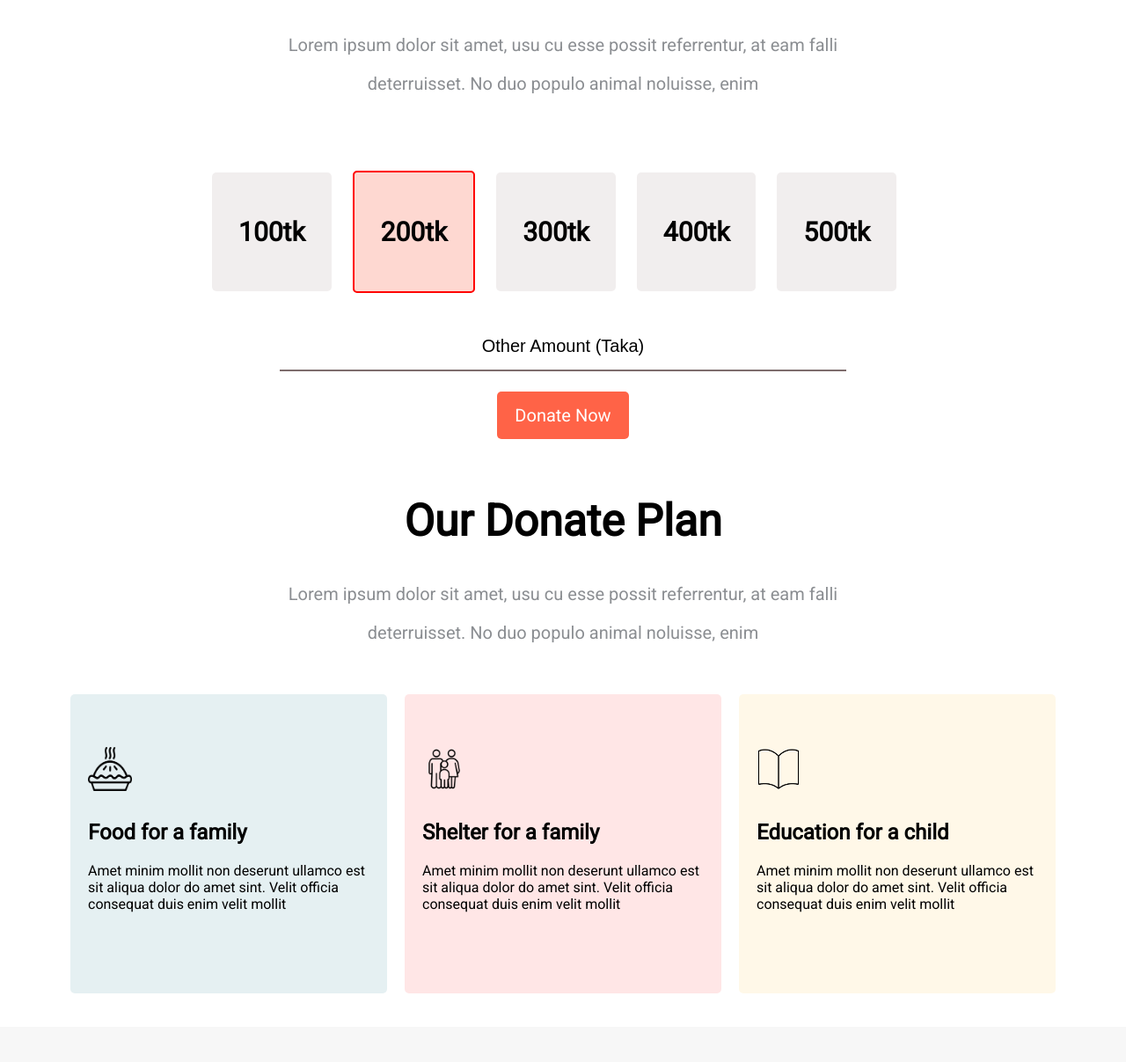
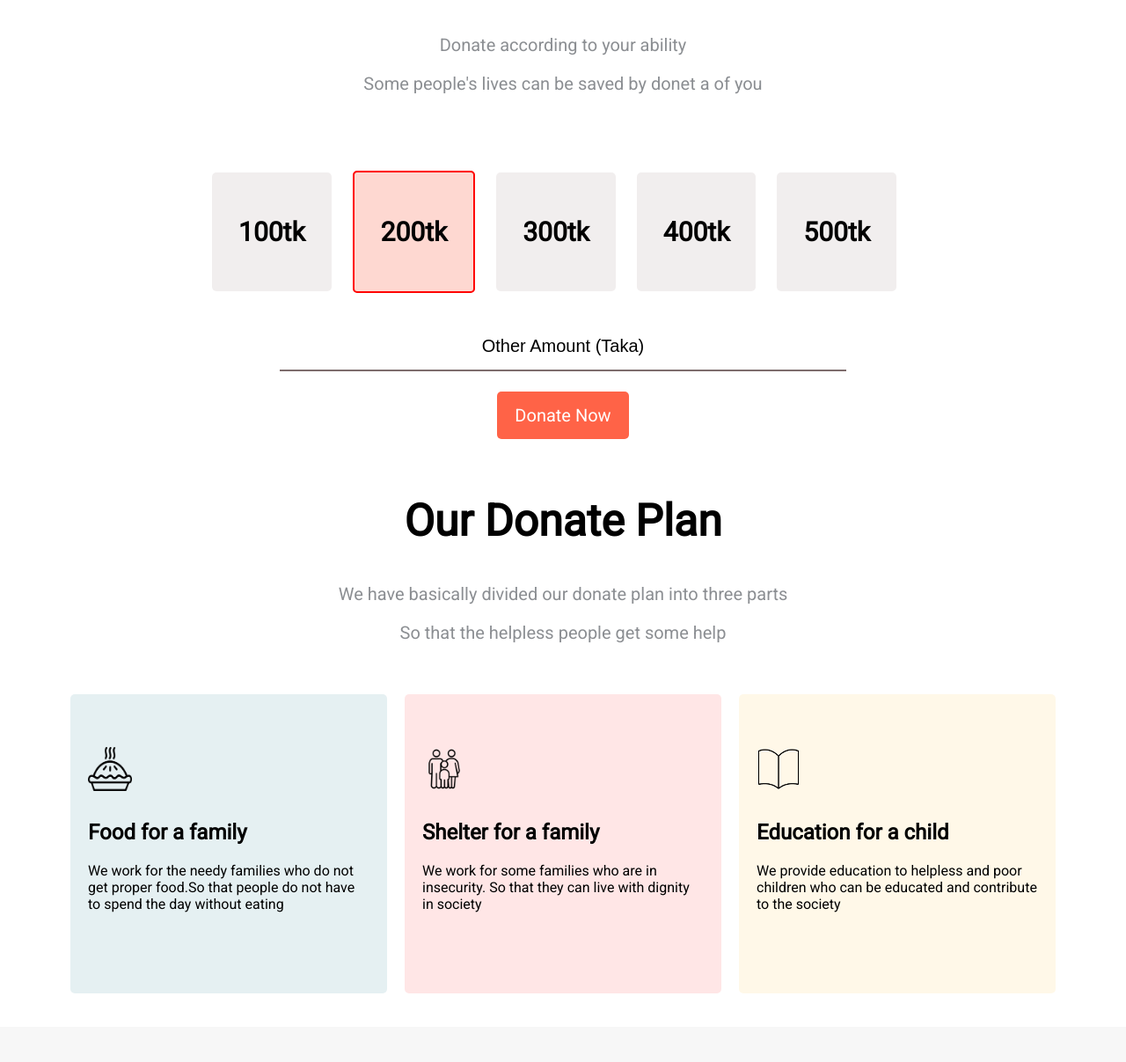
Before and after one commit to sufihasan/donate-today-repo, a plain HTML site: page index.html in a window 1280 px wide. Shown: the part 713-1920 px from the top of the page at 88% size. Drawn offline with Linux system fonts and the light colour scheme.

Commit message:
final commit

```diff
--- a/index.html
+++ b/index.html
@@ -23,10 +23,10 @@
         <div class="top-ban">
             <h1>Let’s Help Those Who Are </h1>
             <h1>More In Need</h1>
-            <p>Lorem ipsum dolor sit amet, usu cu esse possit referrentur, at eam falli
+            <p>Let's all stand by the flood victims and help the flood victims with whatever we can.
 
             </p>
-            <p>deterruisset. No duo populo animal noluisse, enim</p>
+            <p>Give alms to those who have not eaten day after day</p>
             <br><br>
 
             <a class="btn-orange" href="#">Donate Now</a>
@@ -42,10 +42,10 @@
 
         <div class="donate-today-p">
             <h1>Donate Today</h1>
-            <p>Lorem ipsum dolor sit amet, usu cu esse possit referrentur, at eam falli
+            <p>Donate according to your ability
             </p>
             <p>
-                deterruisset. No duo populo animal noluisse, enim
+                Some people's lives can be saved by donet a of you
             </p>
 
         </div>
@@ -78,10 +78,10 @@
 
             <h1>Our Donate Plan</h1>
 
-            <p>Lorem ipsum dolor sit amet, usu cu esse possit referrentur, at eam falli
+            <p>We have basically divided our donate plan into three parts
             </p>
             <p>
-                deterruisset. No duo populo animal noluisse, enim
+                So that the helpless people get some help
             </p>
         </div>
         <br><br>
@@ -90,26 +90,20 @@
             <div id="food">
                 <img class="icon" src="images/icon1.webp" alt="">
                 <h2>Food for a family</h2>
-                <p>Amet minim mollit non deserunt
-                    ullamco est sit aliqua dolor do amet
-                    sint. Velit officia consequat duis enim
-                    velit mollit</p>
+                <p>We work for the needy families who do not get proper food.So that people do
+                    not have to spend the day without eating</p>
             </div>
             <div id="shelter">
                 <img class="icon" src="images/family.png" alt="">
                 <h2>Shelter for a family</h2>
-                <p>Amet minim mollit non deserunt
-                    ullamco est sit aliqua dolor do amet
-                    sint. Velit officia consequat duis enim
-                    velit mollit</p>
+                <p>We work for some families who are in insecurity.
+                    So that they can live with dignity in society</p>
             </div>
             <div id="education">
                 <img class="icon" src="images/edu12.png" alt="">
                 <h2>Education for a child</h2>
-                <p>Amet minim mollit non deserunt
-                    ullamco est sit aliqua dolor do amet
-                    sint. Velit officia consequat duis enim
-                    velit mollit</p>
+                <p>We provide education to helpless and poor
+                    children who can be educated and contribute to the society</p>
             </div>
 
 
@@ -141,10 +135,10 @@
         <div class="donate-today-p">
             <h1>Get My Updates</h1>
 
-            <p>Lorem ipsum dolor sit amet, usu cu esse possit referrentur, at eam falli
+            <p>Get regular updates about our activities
             </p>
             <p>
-                deterruisset. No duo populo animal noluisse, enim
+                Keep subscribing to our website using your e-mail
             </p>
 
         </div>
@@ -164,8 +158,8 @@
 </body>
 <footer>
 
-    <p id="humble">Be Humble</p>
-    <p>I’m gonna do it</p>
+    <p id="humble">HELP BY SHARING </p>
+    <p>Developed by HasanItTech</p>
 </footer>
 
 </html>
```
